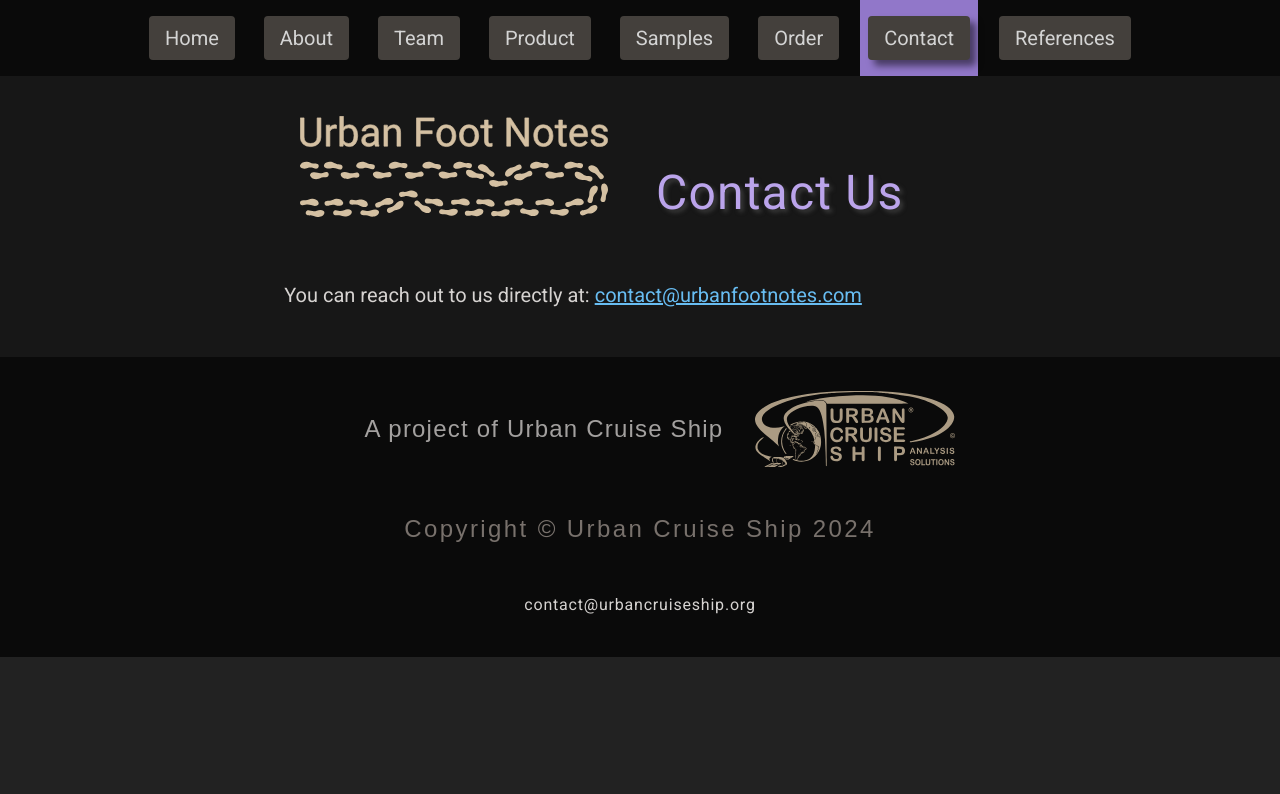
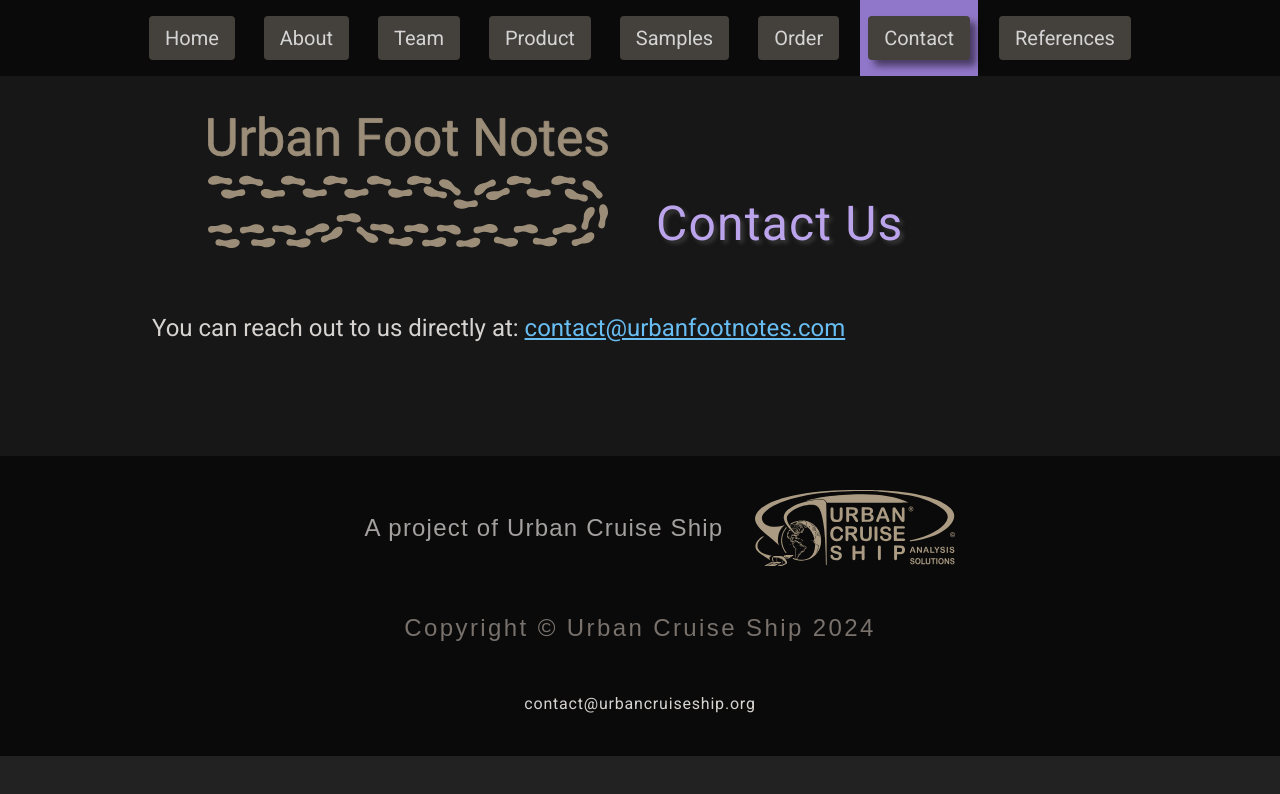
Before and after one commit to Richard-Burd/urban-footnotes-landing, a Next.js app: page /contact in a window 1280 px wide. Shown: the top 794 px of the page. Built offline with nearby package versions, Linux system fonts and the light colour scheme; a web font is replaced by a local one.

Commit message:
final adjustments

```diff
--- a/components/PageHeaderLogo.js
+++ b/components/PageHeaderLogo.js
@@ -9,7 +9,7 @@
         width={400}
         height={0}
         unoptimized={true}
-        style={{ minWidth: "100px" }}
+        style={{ minWidth: "100px", opacity: "0.7" }}
       />
     </div>
   );
--- a/components/PageTitle.js
+++ b/components/PageTitle.js
@@ -7,19 +7,19 @@
   showLogo = false,
 }) {
   return (
-    <div className="m-4 mb-8 flex justify-center lg:mx-32 lg:mb-16">
+    <div className="m-4 mb-8 flex justify-center lg:mx-16 lg:mb-16">
       {/* Wrapper for logo and text */}
-      <div className="relative flex w-full max-w-[1200px] items-end">
+      <div className="relative flex w-full max-w-[1200px] flex-col items-center sm:flex-row sm:items-end">
         {/* Logo */}
         {showLogo && (
-          <div className="flex w-1/2 flex-shrink-0 justify-end pr-4">
+          <div className="mb-4 flex w-full flex-shrink-0 justify-center pr-4 sm:mb-0 sm:w-1/2 sm:justify-end">
             <PageHeaderLogo />
           </div>
         )}
 
         {/* Title */}
         <div
-          className={`w-1/2 pl-4 text-left ${textColor} ${shadowColor} page-title-shadow roboto-font text-4xl tracking-wide lg:text-5xl`}
+          className={`w-full pl-0 text-center sm:w-1/2 sm:pl-4 sm:text-left ${textColor} ${shadowColor} page-title-shadow roboto-font text-4xl tracking-wide lg:text-5xl`}
           style={{
             lineHeight: "1",
             display: "flex",
--- a/pages/about.js
+++ b/pages/about.js
@@ -42,9 +42,6 @@
             >
               <b>cities</b>
             </a>
-            . We are currently working with early adopters in the real estate
-            industry and plan to develop an online application for general use
-            in the future.
           </p>
         </div>
       </div>
--- a/pages/contact.js
+++ b/pages/contact.js
@@ -1,7 +1,5 @@
 import PageHeaderLogo from "@/components/PageHeaderLogo";
 import PageTitle from "@/components/PageTitle";
-import ContactUsForm from "@/components/ContactUsForm"; // 3rd Deployment Try
-
 import Link from "next/link";
 
 export default function Contact() {
@@ -16,20 +14,35 @@
             showLogo={true} // Integrates the logo
           />
         </center>
-        <div className="roboto-font mx-4 text-xl text-stone-300 lg:mx-32">
+        <div className="roboto-font mx-4 text-xl text-stone-300 md:text-2xl lg:mx-32">
           <p className="pb-4">
             You can reach out to us directly at:{" "}
             <Link href="mailto: contact@urbanfootnotes.com">
               contact@urbanfootnotes.com
             </Link>{" "}
+            <br></br>
+            {/* nbsp; are there as quickfix for layout issues changing size in flexbox */}
+            &nbsp; &nbsp; &nbsp; &nbsp; &nbsp; &nbsp; &nbsp; &nbsp; &nbsp;
+            &nbsp; &nbsp; &nbsp; &nbsp; &nbsp; &nbsp; &nbsp; &nbsp; &nbsp;
+            &nbsp; &nbsp; &nbsp; &nbsp; &nbsp; &nbsp; &nbsp; &nbsp; &nbsp;
+            &nbsp; &nbsp;
+            &nbsp;&nbsp;&nbsp;&nbsp;&nbsp;&nbsp;&nbsp;&nbsp;&nbsp;&nbsp;&nbsp;&nbsp;&nbsp;&nbsp;&nbsp;&nbsp;&nbsp;&nbsp;&nbsp;
+            &nbsp; &nbsp; &nbsp; &nbsp; &nbsp; &nbsp; &nbsp; &nbsp; &nbsp;
+            &nbsp; &nbsp; &nbsp; &nbsp; &nbsp; &nbsp; &nbsp; &nbsp; &nbsp;
+            &nbsp; &nbsp; &nbsp; &nbsp;&nbsp;&nbsp; &nbsp; &nbsp; &nbsp; &nbsp;
+            &nbsp; &nbsp; &nbsp; &nbsp; &nbsp; &nbsp; &nbsp; &nbsp; &nbsp;
+            &nbsp; &nbsp; &nbsp; &nbsp; &nbsp; &nbsp; &nbsp; &nbsp; &nbsp;
+            &nbsp; &nbsp; &nbsp; &nbsp; &nbsp; &nbsp;&nbsp;&nbsp; &nbsp; &nbsp;
+            &nbsp; &nbsp; &nbsp; &nbsp; &nbsp; &nbsp; &nbsp; &nbsp; &nbsp;
+            &nbsp; &nbsp; &nbsp; &nbsp; &nbsp; &nbsp; &nbsp; &nbsp; &nbsp;
+            &nbsp; &nbsp;&nbsp;&nbsp; &nbsp; &nbsp; &nbsp; &nbsp; &nbsp; &nbsp;
+            &nbsp; &nbsp; &nbsp;&nbsp; &nbsp; &nbsp; &nbsp; &nbsp; &nbsp;
+            &nbsp;&nbsp;&nbsp; &nbsp; &nbsp; &nbsp; &nbsp; &nbsp; &nbsp; &nbsp;
+            &nbsp; &nbsp; &nbsp; &nbsp; &nbsp; &nbsp; &nbsp; &nbsp; &nbsp;
+            &nbsp;
           </p>
-          {/* <p className="pb-4">
-            Or you can use our contact form, and one of our team members will
-            get in touch with you.
-          </p> */}
         </div>
       </div>
-      {/* <ContactUsForm /> */}
     </div>
   );
 }
--- a/pages/product.js
+++ b/pages/product.js
@@ -39,6 +39,25 @@
           width={1024}
           height={1}
         />
+        {/* nbsp; are there as quickfix for layout issues changing size in flexbox */}
+        <div>
+          &nbsp; &nbsp; &nbsp; &nbsp; &nbsp; &nbsp; &nbsp; &nbsp; &nbsp; &nbsp;
+          &nbsp; &nbsp; &nbsp; &nbsp; &nbsp; &nbsp; &nbsp; &nbsp; &nbsp; &nbsp;
+          &nbsp; &nbsp; &nbsp; &nbsp; &nbsp; &nbsp; &nbsp; &nbsp; &nbsp;
+          &nbsp;&nbsp;&nbsp;&nbsp;&nbsp;&nbsp;&nbsp;&nbsp;&nbsp;&nbsp;&nbsp;&nbsp;&nbsp;&nbsp;&nbsp;&nbsp;&nbsp;&nbsp;&nbsp;
+          &nbsp; &nbsp; &nbsp; &nbsp; &nbsp; &nbsp; &nbsp; &nbsp; &nbsp; &nbsp;
+          &nbsp; &nbsp; &nbsp; &nbsp; &nbsp; &nbsp; &nbsp; &nbsp; &nbsp; &nbsp;
+          &nbsp; &nbsp;&nbsp;&nbsp; &nbsp; &nbsp; &nbsp; &nbsp; &nbsp; &nbsp;
+          &nbsp; &nbsp; &nbsp; &nbsp; &nbsp; &nbsp; &nbsp; &nbsp; &nbsp; &nbsp;
+          &nbsp; &nbsp; &nbsp; &nbsp; &nbsp; &nbsp; &nbsp; &nbsp; &nbsp; &nbsp;
+          &nbsp; &nbsp;&nbsp;&nbsp; &nbsp; &nbsp; &nbsp; &nbsp; &nbsp; &nbsp;
+          &nbsp; &nbsp; &nbsp; &nbsp; &nbsp; &nbsp; &nbsp; &nbsp; &nbsp; &nbsp;
+          &nbsp; &nbsp; &nbsp; &nbsp; &nbsp; &nbsp;&nbsp;&nbsp; &nbsp; &nbsp;
+          &nbsp; &nbsp; &nbsp; &nbsp; &nbsp; &nbsp; &nbsp;&nbsp; &nbsp; &nbsp;
+          &nbsp; &nbsp; &nbsp; &nbsp;&nbsp;&nbsp; &nbsp; &nbsp; &nbsp; &nbsp;
+          &nbsp; &nbsp; &nbsp; &nbsp; &nbsp; &nbsp; &nbsp; &nbsp; &nbsp; &nbsp;
+          &nbsp; &nbsp; &nbsp;
+        </div>
 
         {/* <section
           id="property-1"
```
